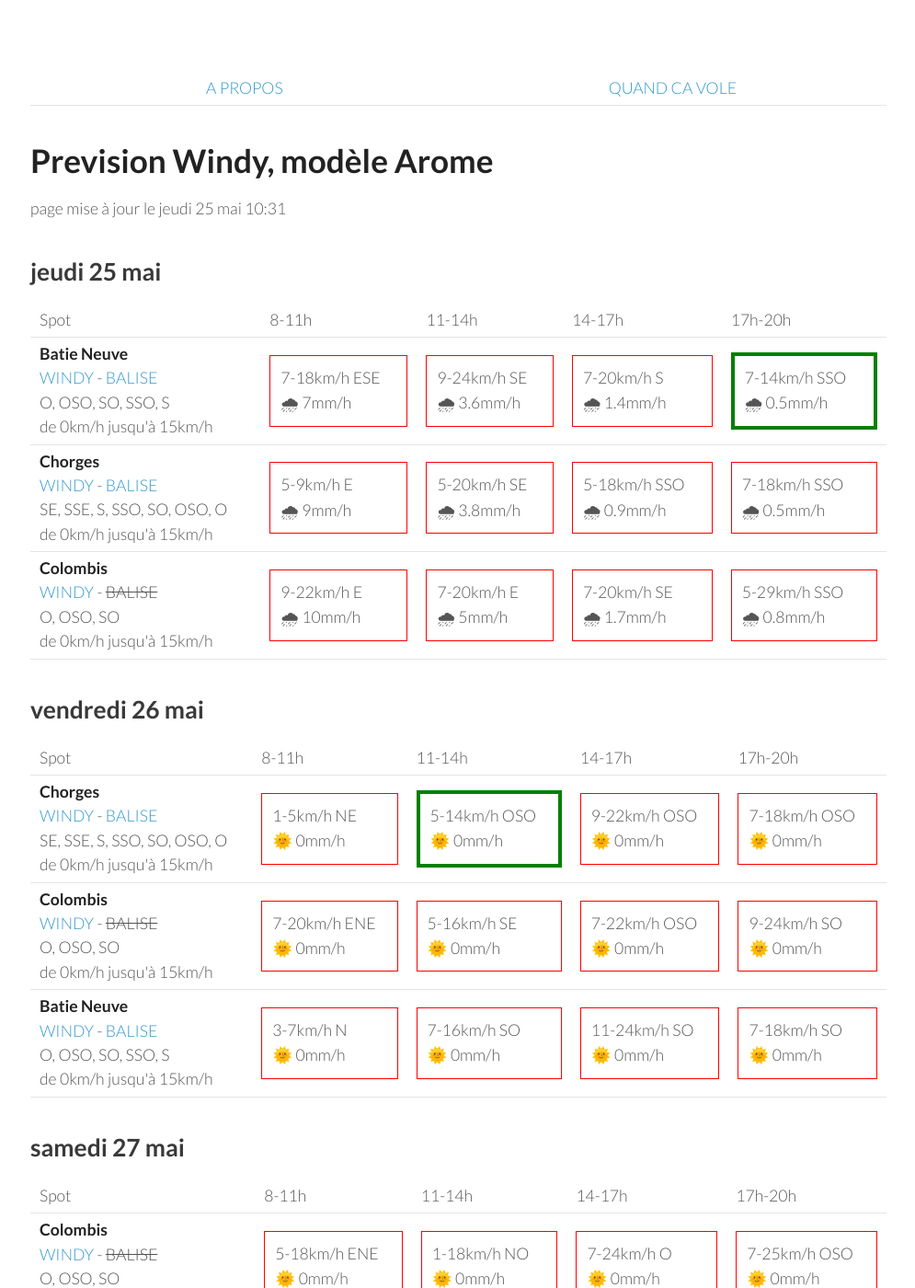
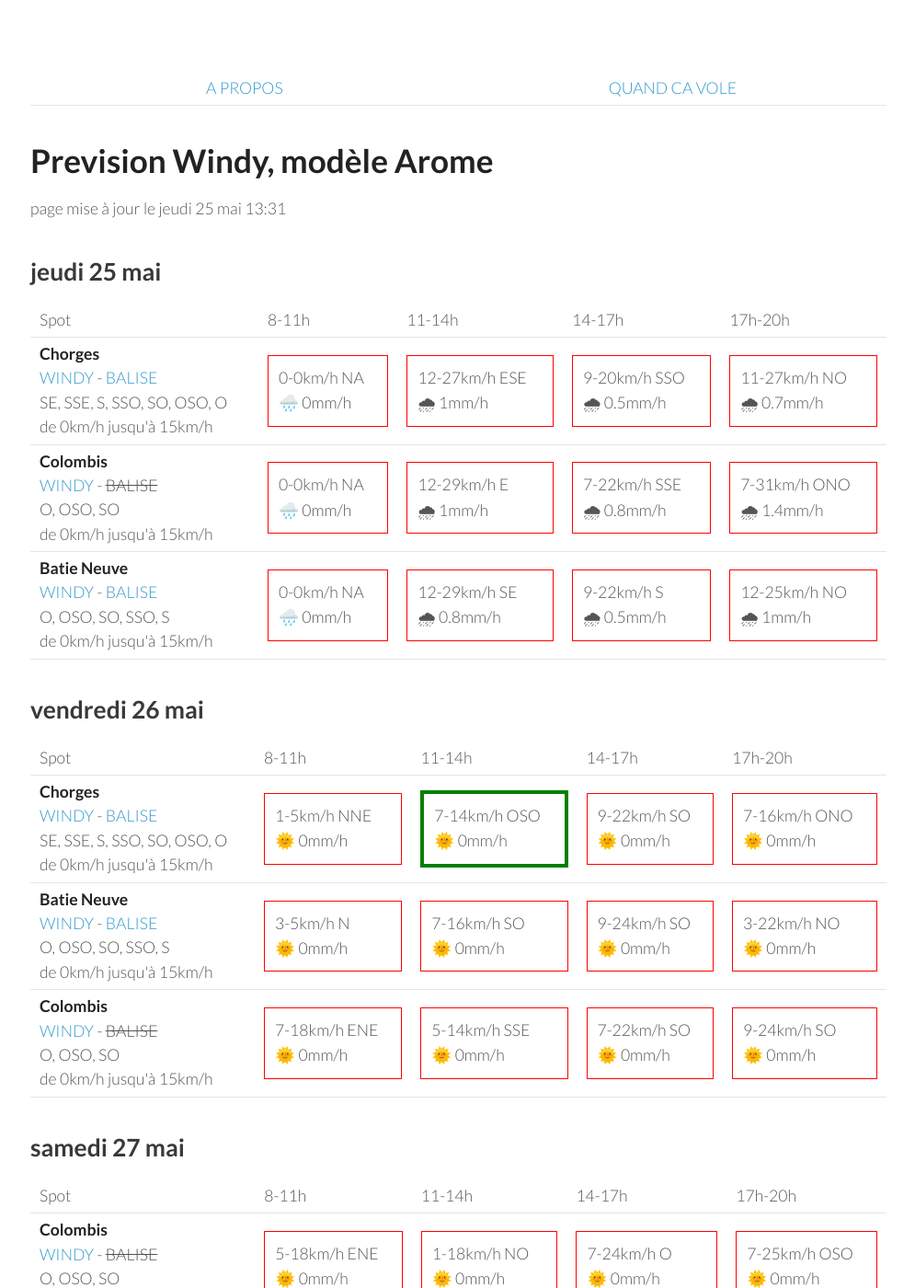
Before and after one commit to parapente-dans-le-nord/parapente-dans-le-nord.github.io, a Jekyll site: the page built from serre_poncon.markdown, in a window 1280 px wide and 1400 px high. Shown: the whole window at 92% size, without its empty margins (25-1020 px from the left). Built offline with Jekyll 4.4.1, drawn with Linux system fonts in a browser that asks for light colours.

Commit message:
update index.markdown

```diff
--- a/serre_poncon.markdown
+++ b/serre_poncon.markdown
@@ -7,7 +7,7 @@ title:  "Tous les spots"
 {: .links}
 
 # Prevision Windy, modèle Arome
-page mise à jour le jeudi 25 mai 10:31
+page mise à jour le jeudi 25 mai 13:31
 
 ## jeudi 25 mai
 
@@ -22,33 +22,30 @@ page mise à jour le jeudi 25 mai 10:31
       <td>17h-20h</td>
     </tr>
 <tr>
-        <td><strong>Batie Neuve</strong><br><a href="https://windy.com/44.584/6.236?44.559,6.262,10,m:eTtagly">WINDY</a> - <span class=""><a href="https://www.openwindmap.org/PP554">BALISE</a> </span><br> <span class="vent-favorable">O, OSO, SO, SSO, S</span><br><span class="force-vent">de 0km/h jusqu'à 15km/h</span> </td>
-
-            <td><div class="not-flyable"><p>7-18km/h ESE</p><p>🌧 7mm/h</p></div></td>
-            <td><div class="not-flyable"><p>9-24km/h SE</p><p>🌧 3.6mm/h</p></div></td>
-            <td><div class="not-flyable"><p>7-20km/h S</p><p>🌧 1.4mm/h</p></div></td>
-            <td><div class="flyable"><p>7-14km/h SSO</p><p>🌧 0.5mm/h</p></div></td>
-
-
-    </tr>
-<tr>
         <td><strong>Chorges</strong><br><a href="https://windy.com/44.578/6.280?44.559,6.262,10">WINDY</a> - <span class=""><a href="https://www.openwindmap.org/PP554">BALISE</a> </span><br> <span class="vent-favorable">SE, SSE, S, SSO, SO, OSO, O</span><br><span class="force-vent">de 0km/h jusqu'à 15km/h</span> </td>
 
-            <td><div class="not-flyable"><p>5-9km/h E</p><p>🌧 9mm/h</p></div></td>
-            <td><div class="not-flyable"><p>5-20km/h SE</p><p>🌧 3.8mm/h</p></div></td>
-            <td><div class="not-flyable"><p>5-18km/h SSO</p><p>🌧 0.9mm/h</p></div></td>
-            <td><div class="not-flyable"><p>7-18km/h SSO</p><p>🌧 0.5mm/h</p></div></td>
-
+            <td><div class="not-flyable"><p>0-0km/h NA</p><p>🌧️ 0mm/h</p></div></td>
+            <td><div class="not-flyable"><p>12-27km/h ESE</p><p>🌧 1mm/h</p></div></td>
+            <td><div class="not-flyable"><p>9-20km/h SSO</p><p>🌧 0.5mm/h</p></div></td>
+            <td><div class="not-flyable"><p>11-27km/h NO</p><p>🌧 0.7mm/h</p></div></td>
 
     </tr>
 <tr>
         <td><strong>Colombis</strong><br><a href="https://windy.com/44.494/6.216?44.559,6.262,10">WINDY</a> - <span class="no-balise"> BALISE </span><br> <span class="vent-favorable">O, OSO, SO</span><br><span class="force-vent">de 0km/h jusqu'à 15km/h</span> </td>
 
-            <td><div class="not-flyable"><p>9-22km/h E</p><p>🌧 10mm/h</p></div></td>
-            <td><div class="not-flyable"><p>7-20km/h E</p><p>🌧 5mm/h</p></div></td>
-            <td><div class="not-flyable"><p>7-20km/h SE</p><p>🌧 1.7mm/h</p></div></td>
-            <td><div class="not-flyable"><p>5-29km/h SSO</p><p>🌧 0.8mm/h</p></div></td>
+            <td><div class="not-flyable"><p>0-0km/h NA</p><p>🌧️ 0mm/h</p></div></td>
+            <td><div class="not-flyable"><p>12-29km/h E</p><p>🌧 1mm/h</p></div></td>
+            <td><div class="not-flyable"><p>7-22km/h SSE</p><p>🌧 0.8mm/h</p></div></td>
+            <td><div class="not-flyable"><p>7-31km/h ONO</p><p>🌧 1.4mm/h</p></div></td>
 
+    </tr>
+<tr>
+        <td><strong>Batie Neuve</strong><br><a href="https://windy.com/44.584/6.236?44.559,6.262,10,m:eTtagly">WINDY</a> - <span class=""><a href="https://www.openwindmap.org/PP554">BALISE</a> </span><br> <span class="vent-favorable">O, OSO, SO, SSO, S</span><br><span class="force-vent">de 0km/h jusqu'à 15km/h</span> </td>
+
+            <td><div class="not-flyable"><p>0-0km/h NA</p><p>🌧️ 0mm/h</p></div></td>
+            <td><div class="not-flyable"><p>12-29km/h SE</p><p>🌧 0.8mm/h</p></div></td>
+            <td><div class="not-flyable"><p>9-22km/h S</p><p>🌧 0.5mm/h</p></div></td>
+            <td><div class="not-flyable"><p>12-25km/h NO</p><p>🌧 1mm/h</p></div></td>
 
     </tr>
 
@@ -70,30 +67,30 @@ page mise à jour le jeudi 25 mai 10:31
 <tr>
         <td><strong>Chorges</strong><br><a href="https://windy.com/44.578/6.280?44.559,6.262,10">WINDY</a> - <span class=""><a href="https://www.openwindmap.org/PP554">BALISE</a> </span><br> <span class="vent-favorable">SE, SSE, S, SSO, SO, OSO, O</span><br><span class="force-vent">de 0km/h jusqu'à 15km/h</span> </td>
 
-            <td><div class="not-flyable"><p>1-5km/h NE</p><p>🌞 0mm/h</p></div></td>
-            <td><div class="flyable"><p>5-14km/h OSO</p><p>🌞 0mm/h</p></div></td>
-            <td><div class="not-flyable"><p>9-22km/h OSO</p><p>🌞 0mm/h</p></div></td>
-            <td><div class="not-flyable"><p>7-18km/h OSO</p><p>🌞 0mm/h</p></div></td>
+            <td><div class="not-flyable"><p>1-5km/h NNE</p><p>🌞 0mm/h</p></div></td>
+            <td><div class="flyable"><p>7-14km/h OSO</p><p>🌞 0mm/h</p></div></td>
+            <td><div class="not-flyable"><p>9-22km/h SO</p><p>🌞 0mm/h</p></div></td>
+            <td><div class="not-flyable"><p>7-16km/h ONO</p><p>🌞 0mm/h</p></div></td>
+
+
+    </tr>
+<tr>
+        <td><strong>Batie Neuve</strong><br><a href="https://windy.com/44.584/6.236?44.559,6.262,10,m:eTtagly">WINDY</a> - <span class=""><a href="https://www.openwindmap.org/PP554">BALISE</a> </span><br> <span class="vent-favorable">O, OSO, SO, SSO, S</span><br><span class="force-vent">de 0km/h jusqu'à 15km/h</span> </td>
+
+            <td><div class="not-flyable"><p>3-5km/h N</p><p>🌞 0mm/h</p></div></td>
+            <td><div class="not-flyable"><p>7-16km/h SO</p><p>🌞 0mm/h</p></div></td>
+            <td><div class="not-flyable"><p>9-24km/h SO</p><p>🌞 0mm/h</p></div></td>
+            <td><div class="not-flyable"><p>3-22km/h NO</p><p>🌞 0mm/h</p></div></td>
 
 
     </tr>
 <tr>
         <td><strong>Colombis</strong><br><a href="https://windy.com/44.494/6.216?44.559,6.262,10">WINDY</a> - <span class="no-balise"> BALISE </span><br> <span class="vent-favorable">O, OSO, SO</span><br><span class="force-vent">de 0km/h jusqu'à 15km/h</span> </td>
 
-            <td><div class="not-flyable"><p>7-20km/h ENE</p><p>🌞 0mm/h</p></div></td>
-            <td><div class="not-flyable"><p>5-16km/h SE</p><p>🌞 0mm/h</p></div></td>
-            <td><div class="not-flyable"><p>7-22km/h OSO</p><p>🌞 0mm/h</p></div></td>
+            <td><div class="not-flyable"><p>7-18km/h ENE</p><p>🌞 0mm/h</p></div></td>
+            <td><div class="not-flyable"><p>5-14km/h SSE</p><p>🌞 0mm/h</p></div></td>
+            <td><div class="not-flyable"><p>7-22km/h SO</p><p>🌞 0mm/h</p></div></td>
             <td><div class="not-flyable"><p>9-24km/h SO</p><p>🌞 0mm/h</p></div></td>
-
-
-    </tr>
-<tr>
-        <td><strong>Batie Neuve</strong><br><a href="https://windy.com/44.584/6.236?44.559,6.262,10,m:eTtagly">WINDY</a> - <span class=""><a href="https://www.openwindmap.org/PP554">BALISE</a> </span><br> <span class="vent-favorable">O, OSO, SO, SSO, S</span><br><span class="force-vent">de 0km/h jusqu'à 15km/h</span> </td>
-
-            <td><div class="not-flyable"><p>3-7km/h N</p><p>🌞 0mm/h</p></div></td>
-            <td><div class="not-flyable"><p>7-16km/h SO</p><p>🌞 0mm/h</p></div></td>
-            <td><div class="not-flyable"><p>11-24km/h SO</p><p>🌞 0mm/h</p></div></td>
-            <td><div class="not-flyable"><p>7-18km/h SO</p><p>🌞 0mm/h</p></div></td>
 
 
     </tr>
```
